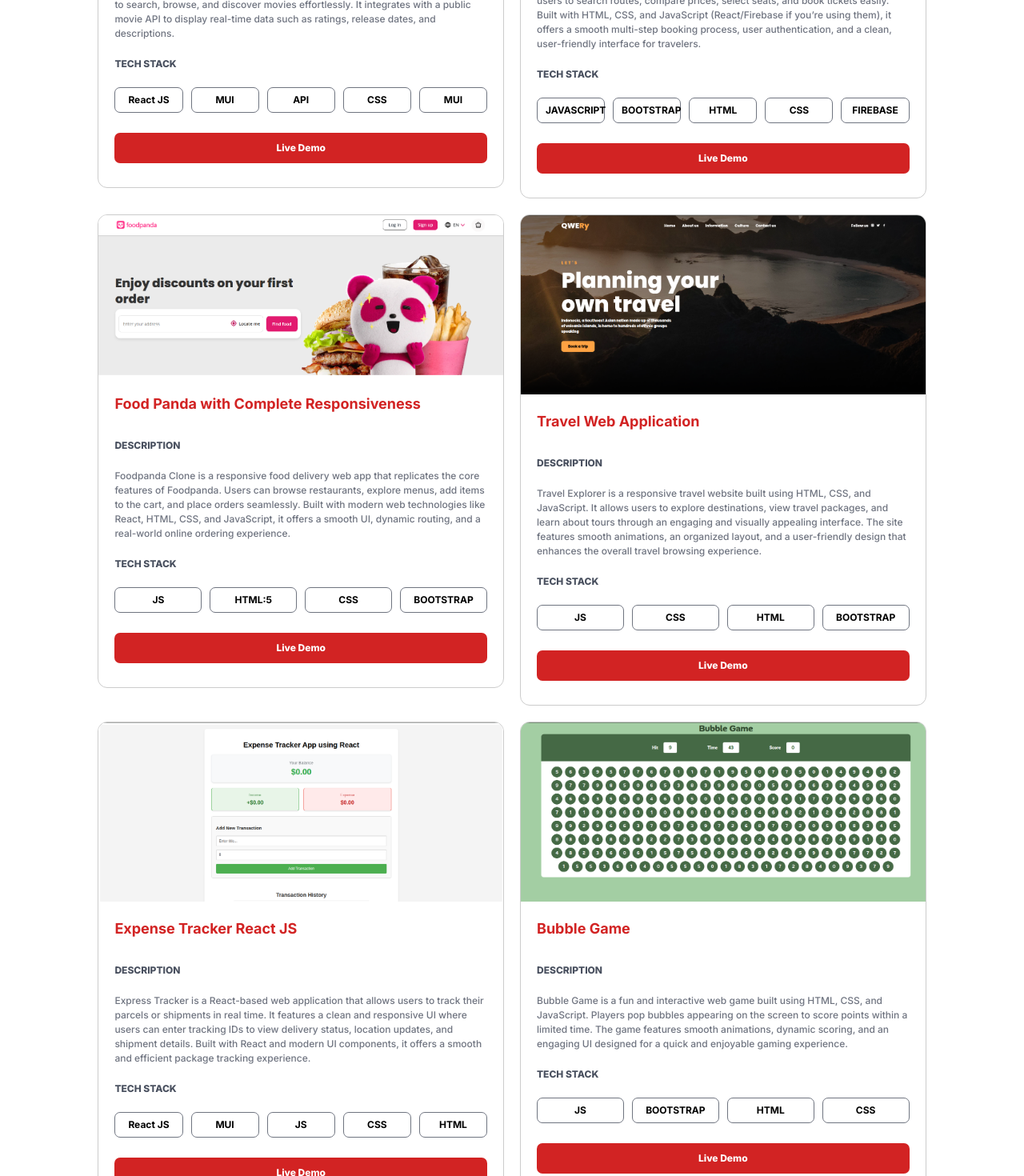
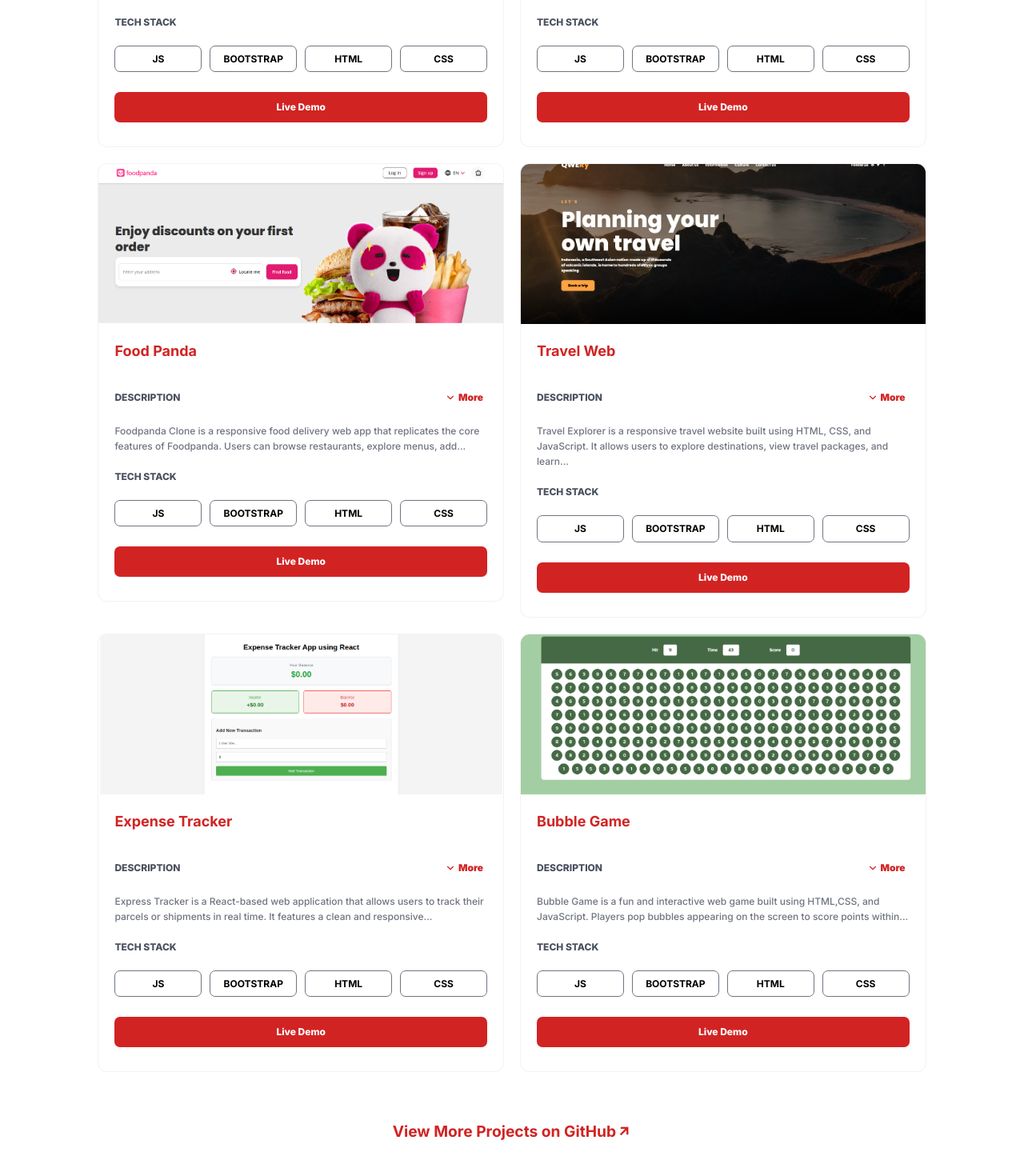
Before and after one commit to farazazeem-6/Framer-motion-website, a React (Vite) app: page / in a window 1280 px wide. Shown: the part 3540-5010 px from the top of the page at 80% size. Built offline with nearby package versions, Linux system fonts and the light colour scheme.

Commit message:
small fixes

```diff
--- a/package.json
+++ b/package.json
@@ -16,6 +16,7 @@
     "@mui/icons-material": "^7.3.4",
     "@mui/material": "^7.3.4",
     "@reduxjs/toolkit": "^2.10.1",
+    "@tailwindcss/line-clamp": "^0.4.4",
     "@tailwindcss/vite": "^4.1.15",
     "class-variance-authority": "^0.7.1",
     "clsx": "^2.1.1",
--- a/src/App.css
+++ b/src/App.css
@@ -1,5 +1,6 @@
 :root {
   /* Primary Background Colors */
+  --expand-btn-hover:#2b2d31;
   --header-bg: rgba(21, 28, 44, 0.7);
   --header-shadow-color: rgba(21, 28, 44, 0.35);
   --mobile-menu-bg: rgba(21, 28, 44, 0.9);
@@ -42,10 +43,13 @@
   /* Border Colors */
   --border-purple: #4c3f6c;
   --divider-color: #fffaf0;
+
 }
 
 /* Dark Theme Variables */
 [data-theme="dark"] {
+  --expand-btn-hover:#2b2d31;
+  --project-box-border: #9c27b0;
   --resume-box: rgba(28, 30, 48);
   --resume-btn: rgba(31, 41, 55);
   --wrapper-color: #111827;
@@ -79,6 +83,8 @@
 }
 
 [data-theme="light"] {
+  --expand-btn-hover:#ccc;
+  --project-box-border: #e53935;
   --resume-box: #fff;
   --resume-btn: #ffffff;
   --wrapper-color: #ffffff;
--- a/src/components/Header/Header.jsx
+++ b/src/components/Header/Header.jsx
@@ -59,9 +59,9 @@
                 fontSize="inherit"
                 sx={{
                   fontSize: {
-                    xs: "16px", // Small screen
-                    sm: "18px",
-                    md: "22px", // Medium and up
+                    xs: "20px",
+                    sm: "22px",
+                    md: "26px",
                   },
                   color: "inherit",
                 }}
@@ -97,9 +97,9 @@
                 fontSize="inherit"
                 sx={{
                   fontSize: {
-                    xs: "16px", // Small screen
-                    sm: "18px",
-                    md: "22px", // Medium and up
+                    xs: "20px",
+                    sm: "22px",
+                    md: "26px",
                   },
                   color: "inherit",
                 }}
--- /dev/null
+++ b/src/components/ProjectBox/ProjectBox.jsx
@@ -0,0 +1,61 @@
+import React, { useState } from "react";
+import styles from "../ProjectBox/ProjectBox.module.css";
+import { ChevronDown, ChevronUp } from "lucide-react";
+
+function ProjectBox({ data }) {
+  const [expanded, setExpanded] = useState({});
+
+  const truncateWords = (text, wordLimit, showFull) => {
+    if (showFull) return text;
+    const words = text.split(" ");
+    if (words.length <= wordLimit) return text;
+    return words.slice(0, wordLimit).join(" ") + "...";
+  };
+
+  const toggleExpand = (id) => {
+    setExpanded((prev) => ({
+      ...prev,
+      [id]: !prev[id],
+    }));
+  };
+
+  const { image, title, link, text, id } = data;
+
+  return (
+    <div className={styles.projectBox}>
+      <img src={image} alt="" />
+      <div className={styles.projectData}>
+        <h1>{title}</h1>
+        <div className={styles.carouselDiv}>
+          <h4>DESCRIPTION</h4>
+          <button onClick={() => toggleExpand(id)} className={styles.expandBtn}>
+            {expanded[id] ? (
+              <>
+                <ChevronUp size={14} /> Less
+              </>
+            ) : (
+              <>
+                <ChevronDown size={14} /> More
+              </>
+            )}
+          </button>
+        </div>
+        <p className={!expanded[id] ? styles.collapsed : ""}>
+          {truncateWords(text, 25, expanded[id])}
+        </p>
+        <h4>TECH STACK</h4>
+        <div className={styles.techBox}>
+          <p>JS</p>
+          <p>BOOTSTRAP</p>
+          <p>HTML</p>
+          <p>CSS</p>
+        </div>
+        <a target="_blank" href={link}>
+          <button className={styles.demoBtn}>Live Demo</button>
+        </a>
+      </div>
+    </div>
+  );
+}
+
+export default ProjectBox;
--- /dev/null
+++ b/src/components/ProjectBox/ProjectBox.module.css
@@ -0,0 +1,115 @@
+.projectBox {
+  display: flex;
+  flex-direction: column;
+  background: var(--project-box);
+  border-radius: 12px;
+  overflow: hidden;
+  border: 1px solid var(--hover-overlay);
+  cursor: pointer;
+  transition: transform 0.3s ease-in-out, border 0.3s ease-in-out;
+}
+
+.projectBox:hover {
+  transform: translateY(-5px);
+  border: 1px solid var(--project-box-border);
+}
+
+.projectBox img {
+  width: 100%;
+  object-fit: cover;
+  object-position: center;
+  height: 200px;
+}
+
+.projectBox h1 {
+  color: var(--purple-button-color);
+  font-size: 18px;
+  font-weight: 700;
+  margin-bottom: 20px;
+  height: 30px;
+}
+
+.carouselDiv {
+  display: flex;
+  align-items: center;
+  justify-content: space-between;
+}
+
+.expandBtn {
+  font-size: 12px;
+  color: var(--purple-button-color);
+  display: flex;
+  gap: 3px;
+  font-weight: 900;
+  align-items: center;
+  cursor: pointer;
+  padding: 3px 5px;
+  border-radius: 5px;
+  transition: background-color 0.3s ease-in-out;
+}
+
+.expandBtn:hover {
+  background-color: var(--expand-btn-hover);
+}
+
+.projectBox h4 {
+  font-size: 12px;
+  color: #49505f;
+  font-weight: 800;
+}
+
+.projectData {
+  padding: 20px;
+  display: flex;
+  flex-direction: column;
+  gap: 10px;
+}
+
+.projectData p {
+  font-size: 12px;
+  font-weight: 500;
+  padding: 10px 0px;
+  color: #6f7480;
+  line-height: 1.6;
+  max-height: 1000px;
+  overflow: hidden;
+  transition: max-height 0.4s ease-in-out;
+}
+
+.projectData p.collapsed {
+  max-height: 80px;
+}
+
+.techBox {
+  display: grid;
+  grid-template-columns: repeat(auto-fit, minmax(80px, 1fr));
+  gap: 10px;
+  margin-top: 10px;
+}
+
+.techBox p {
+  border: 1px solid #6f7480;
+  padding: 6px 10px;
+  border-radius: 7px;
+  text-align: center;
+  color: var(--white-color);
+  font-weight: 700;
+}
+
+.demoBtn {
+  color: white;
+  font-size: 12px;
+  font-weight: 800;
+  width: 100%;
+  margin-top: 15px;
+  border-radius: 7px;
+  padding: 10px 20px;
+  background-color: var(--purple-button-color);
+  margin-bottom: 10px;
+  cursor: pointer;
+  transition: opacity 0.3s ease-in-out;
+}
+
+.demoBtn:hover {
+  opacity: 0.9;
+}
--- a/src/components/Projectss/Project.jsx
+++ b/src/components/Projectss/Project.jsx
@@ -1,4 +1,4 @@
-import React from "react";
+import React, { useState } from "react";
 import styles from "../../components/Projectss/Project.module.css";
 import { AnimatedLine, RevealOnScroll } from "../Skills/Skill";
 import TouchAppIcon from "@mui/icons-material/TouchApp";
@@ -8,6 +8,65 @@
 import project4 from "../../../public/project126.png";
 import project5 from "../../../public/project128.png";
 import project6 from "../../../public/project127.png";
+import ProjectBox from "../ProjectBox/ProjectBox";
+
+const text1 =
+  "React Movie App is a modern web application built with React that allows users to search, browse, and discover movies effortlessly. It integrates with a public movie API to display real-time data such as ratings, release dates, and descriptions.";
+const text2 =
+  " Baloach Travels is a modern and responsive bus booking website that allows users to search routes, compare prices, select seats, and book tickets easily. Built with HTML, CSS, and JavaScript (React/Firebase if you’re using them), it offers a smooth multi-step booking process, user authentication, and a clean, user-friendly interface for travelers.";
+const text3 =
+  "  Foodpanda Clone is a responsive food delivery web app that replicates the core features of Foodpanda. Users can browse restaurants, explore menus, add items to the cart, and place orders seamlessly. Built with modern web technologies like React, HTML, CSS, and JavaScript, it offers a smooth UI, dynamic routing, and a real-world online ordering experience.";
+const text4 =
+  " Travel Explorer is a responsive travel website built using HTML, CSS, and JavaScript. It allows users to explore destinations, view travel packages, and learn about tours through an engaging and visually appealing interface. The site features smooth animations, an organized layout, and a user-friendly design that enhances the overall travel browsing experience.";
+const text5 =
+  "Express Tracker is a React-based web application that allows users to track their parcels or shipments in real time. It features a clean and responsive UI where users can enter tracking IDs to view delivery status, location updates, and shipment details. Built with React and modern UI components, it offers a smooth and efficient package tracking experience.";
+const text6 =
+  "Bubble Game is a fun and interactive web game built using HTML,CSS, and JavaScript. Players pop bubbles appearing on the screen to score points within a limited time. The game features smooth animations, dynamic scoring, and an engaging UI designed for a quick and enjoyable gaming experience.";
+
+const projects = [
+  {
+    id: 1,
+    title: "Movie App",
+    text: text1,
+    image: project1,
+    link: "https://movie-app-using-react-1hgk.vercel.app/",
+  },
+  {
+    id: 2,
+    title: "Baloach Travels",
+    text: text2,
+    image: project2,
+    link: "https://test-website-deployment.vercel.app/",
+  },
+  {
+    id: 3,
+    title: "Food Panda",
+    text: text3,
+    image: project3,
+    link: "https://responsive-travel-tour-website-desi.vercel.app/",
+  },
+  {
+    id: 4,
+    title: "Travel Web",
+    text: text4,
+    image: project4,
+    link: "https://responsive-travel-tour-website-desi.vercel.app/",
+  },
+  {
+    id: 5,
+    title: "Expense Tracker",
+    text: text5,
+    image: project5,
+    link: "https://expense-tracker-app-using-react.vercel.app/",
+  },
+  {
+    id: 6,
+    title: "Bubble Game",
+    text: text6,
+    image: project6,
+    link: "https://bubble-game-using-pure-js.vercel.app/",
+  },
+];
 
 function Project() {
   return (
@@ -31,186 +90,15 @@
         </div>
       </RevealOnScroll>
       <div className={styles.projectBoxesContainer}>
-        <RevealOnScroll>
-          <div className={styles.projectBox}>
-            <img src={project1} alt="" />
-            <div className={styles.projectData}>
-              <h1>Movie App with Real API</h1>
-              <h4>DESCRIPTION</h4>
-              <p>
-                React Movie App is a modern web application built with React
-                that allows users to search, browse, and discover movies
-                effortlessly. It integrates with a public movie API to display
-                real-time data such as ratings, release dates, and descriptions.
-              </p>
-              <h4>TECH STACK</h4>
-              <div className={styles.techBox}>
-                <p>React JS</p>
-                <p>MUI</p>
-                <p>API</p>
-                <p>CSS</p>
-                <p>MUI</p>
-              </div>
-              <a
-                target="_blank"
-                href="https://movie-app-using-react-1hgk.vercel.app/"
-              >
-                <button className={styles.demoBtn}>Live Demo</button>
-              </a>
-            </div>
-          </div>
-        </RevealOnScroll>
-        <RevealOnScroll>
-          <div className={styles.projectBox}>
-            <img src={project2} alt="" />
-            <div className={styles.projectData}>
-              <h1>Baloach Travels Booking Website</h1>
-              <h4>DESCRIPTION</h4>
-              <p>
-                Baloach Travels is a modern and responsive bus booking website
-                that allows users to search routes, compare prices, select
-                seats, and book tickets easily. Built with HTML, CSS, and
-                JavaScript (React/Firebase if you’re using them), it offers a
-                smooth multi-step booking process, user authentication, and a
-                clean, user-friendly interface for travelers.
-              </p>
-              <h4>TECH STACK</h4>
-              <div className={styles.techBox}>
-                <p>JAVASCRIPT</p>
-                <p>BOOTSTRAP</p>
-                <p>HTML</p>
-                <p>CSS</p>
-                <p>FIREBASE</p>
-              </div>
-              <a
-                target="_blank"
-                href="https://test-website-deployment.vercel.app/"
-              >
-                <button className={styles.demoBtn}>Live Demo</button>
-              </a>
-            </div>
-          </div>
-        </RevealOnScroll>
-        <RevealOnScroll>
-          <div className={styles.projectBox}>
-            <img src={project3} alt="" />
-            <div className={styles.projectData}>
-              <h1>Food Panda with Complete Responsiveness</h1>
-              <h4>DESCRIPTION</h4>
-              <p>
-                Foodpanda Clone is a responsive food delivery web app that
-                replicates the core features of Foodpanda. Users can browse
-                restaurants, explore menus, add items to the cart, and place
-                orders seamlessly. Built with modern web technologies like
-                React, HTML, CSS, and JavaScript, it offers a smooth UI, dynamic
-                routing, and a real-world online ordering experience.
-              </p>
-              <h4>TECH STACK</h4>
-              <div className={styles.techBox}>
-                <p>JS</p>
-                <p>HTML:5</p>
-                <p>CSS</p>
-                <p>BOOTSTRAP</p>
-              </div>
-              <button className={styles.demoBtn}>Live Demo</button>
-            </div>
-          </div>
-        </RevealOnScroll>
-        <RevealOnScroll>
-          <div className={styles.projectBox}>
-            <img src={project4} alt="" />
-            <div className={styles.projectData}>
-              <h1>Travel Web Application</h1>
-              <h4>DESCRIPTION</h4>
-              <p>
-                Travel Explorer is a responsive travel website built using HTML,
-                CSS, and JavaScript. It allows users to explore destinations,
-                view travel packages, and learn about tours through an engaging
-                and visually appealing interface. The site features smooth
-                animations, an organized layout, and a user-friendly design that
-                enhances the overall travel browsing experience.
-              </p>
-              <h4>TECH STACK</h4>
-              <div className={styles.techBox}>
-                <p>JS</p>
-                <p>CSS</p>
-                <p>HTML</p>
-                <p>BOOTSTRAP</p>
-              </div>
-              <a
-                target="_blank"
-                href="https://responsive-travel-tour-website-desi.vercel.app/"
-              >
-                <button className={styles.demoBtn}>Live Demo</button>
-              </a>
-            </div>
-          </div>
-        </RevealOnScroll>
-        <RevealOnScroll>
-          <div className={styles.projectBox}>
-            <img src={project5} alt="" />
-            <div className={styles.projectData}>
-              <h1>Expense Tracker React JS</h1>
-              <h4>DESCRIPTION</h4>
-              <p>
-                Express Tracker is a React-based web application that allows
-                users to track their parcels or shipments in real time. It
-                features a clean and responsive UI where users can enter
-                tracking IDs to view delivery status, location updates, and
-                shipment details. Built with React and modern UI components, it
-                offers a smooth and efficient package tracking experience.
-              </p>
-              <h4>TECH STACK</h4>
-              <div className={styles.techBox}>
-                <p>React JS</p>
-                <p>MUI</p>
-                <p>JS</p>
-                <p>CSS</p>
-                <p>HTML</p>
-              </div>
-              <a
-                target="_blank"
-                href="https://expense-tracker-app-using-react.vercel.app/"
-              >
-                <button className={styles.demoBtn}>Live Demo</button>
-              </a>
-            </div>
-          </div>
-        </RevealOnScroll>
-        <RevealOnScroll>
-          <div className={styles.projectBox}>
-            <img src={project6} alt="" />
-            <div className={styles.projectData}>
-              <h1>Bubble Game</h1>
-              <h4>DESCRIPTION</h4>
-              <p>
-                Bubble Game is a fun and interactive web game built using HTML,
-                CSS, and JavaScript. Players pop bubbles appearing on the screen
-                to score points within a limited time. The game features smooth
-                animations, dynamic scoring, and an engaging UI designed for a
-                quick and enjoyable gaming experience.
-              </p>
-              <h4>TECH STACK</h4>
-              <div className={styles.techBox}>
-                <p>JS</p>
-                <p>BOOTSTRAP</p>
-                <p>HTML</p>
-                <p>CSS</p>
-              </div>
-              <a
-                target="_blank"
-                href="https://bubble-game-using-pure-js.vercel.app/"
-              >
-                <button className={styles.demoBtn}>Live Demo</button>
-              </a>
-            </div>
-          </div>
-        </RevealOnScroll>
+        {projects.map((proj) => (
+          <ProjectBox key={proj.id} data={proj}/>
+        ))}
       </div>
       <div className={styles.gitrepo}>
         <a target="_blank" href="https://github.com/farazazeem-6">
           <p>
-            View More Projects on GitHub <i className="ri-arrow-right-up-line"></i>
+            View More Projects on GitHub
+            <i className="ri-arrow-right-up-line"></i>
           </p>
         </a>
       </div>
--- a/src/components/Projectss/Project.module.css
+++ b/src/components/Projectss/Project.module.css
@@ -51,91 +51,21 @@
 .projectBoxesContainer {
   display: grid;
   grid-template-columns: repeat(auto-fit, minmax(350px, 1fr));
+  align-items: start;
   gap: 20px;
   padding: 20px;
   width: 100%;
   max-width: 1400px;
   margin: 0 auto;
-}
-.projectBox {
-  display: flex;
-  flex-direction: column;
-  background: var(--project-box);
-  border-radius: 12px;
-  overflow: hidden;
-  transition: transform 0.3s ease;
-  border: 1px solid #ccc;
-}
-.projectBox:hover {
-  transform: translateY(-5px);
-}
-.projectBox img {
-  width: 100%;
-  object-fit: cover;
-  object-position: center;
+  /* transition: all 0.3s ease; */
 }
 
-.projectBox h1 {
-  color: var(--purple-button-color);
-  font-size: 18px;
-  font-weight: 700;
-  margin-bottom: 20px;
-}
-.projectBox h4 {
-  font-size: 12px;
-  color: #49505f;
-  font-weight: 800;
-}
-.projectData {
-  padding: 20px;
-  display: flex;
-  flex-direction: column;
-  gap: 10px;
-}
-
-.projectData p {
-  font-size: 12px;
-  font-weight: 500;
-  padding: 10px 0px;
-  color: #6f7480;
-  transition: all 0.3s ease-in-out;
-}
-.techBox p:hover {
-  /* background-color: #1f3257; */
-}
-.techBox {
-  display: grid;
-  grid-template-columns: repeat(auto-fit, minmax(80px, 1fr));
-  gap: 10px;
-  margin-top: 10px;
-}
-.techBox p {
-  border: 1px solid #6f7480;
-  padding: 6px 10px;
-  border-radius: 7px;
-  /* width: 100px; */
-  text-align: center;
-  color: var(--white-color);
-  font-weight: 700;
-}
-.demoBtn {
-  color: white;
-  font-size: 12px;
-  font-weight: 800;
-  width: 100%;
-  margin-top: 15px;
-  border-radius: 7px;
-  padding: 10px 20px;
-  background-color: var(--purple-button-color);
-  margin-bottom: 10px;
-  cursor: pointer;
-}
 .gitrepo {
   font-size: 1.2rem;
   display: flex;
   margin-top: 40px;
   font-weight: 700;
-   color: var(--purple-button-color);
+  color: var(--purple-button-color);
   cursor: pointer;
   padding-bottom: 80px;
 }
```
Also changed, not shown: 1 other file (tests, documents, lock files or other folders).
